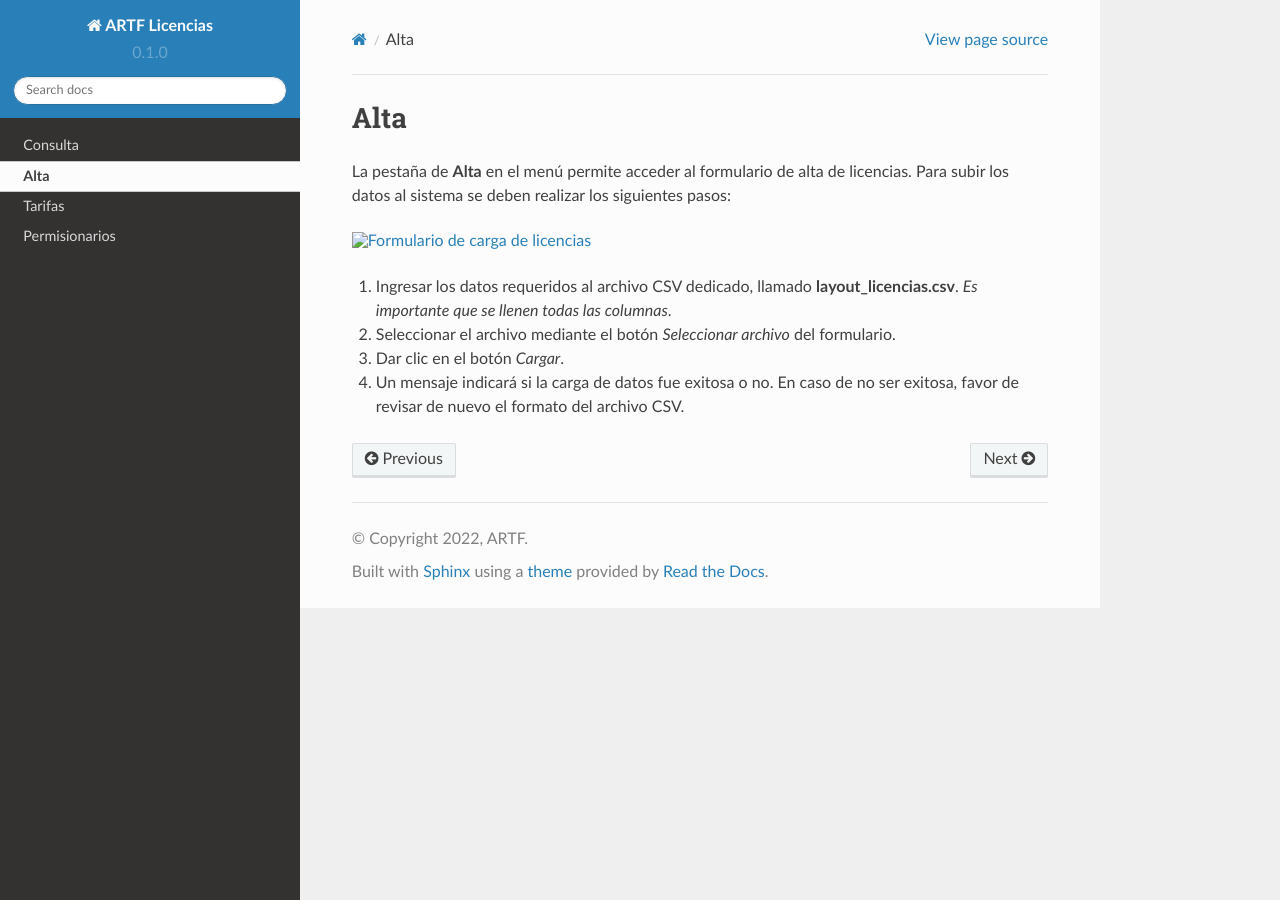
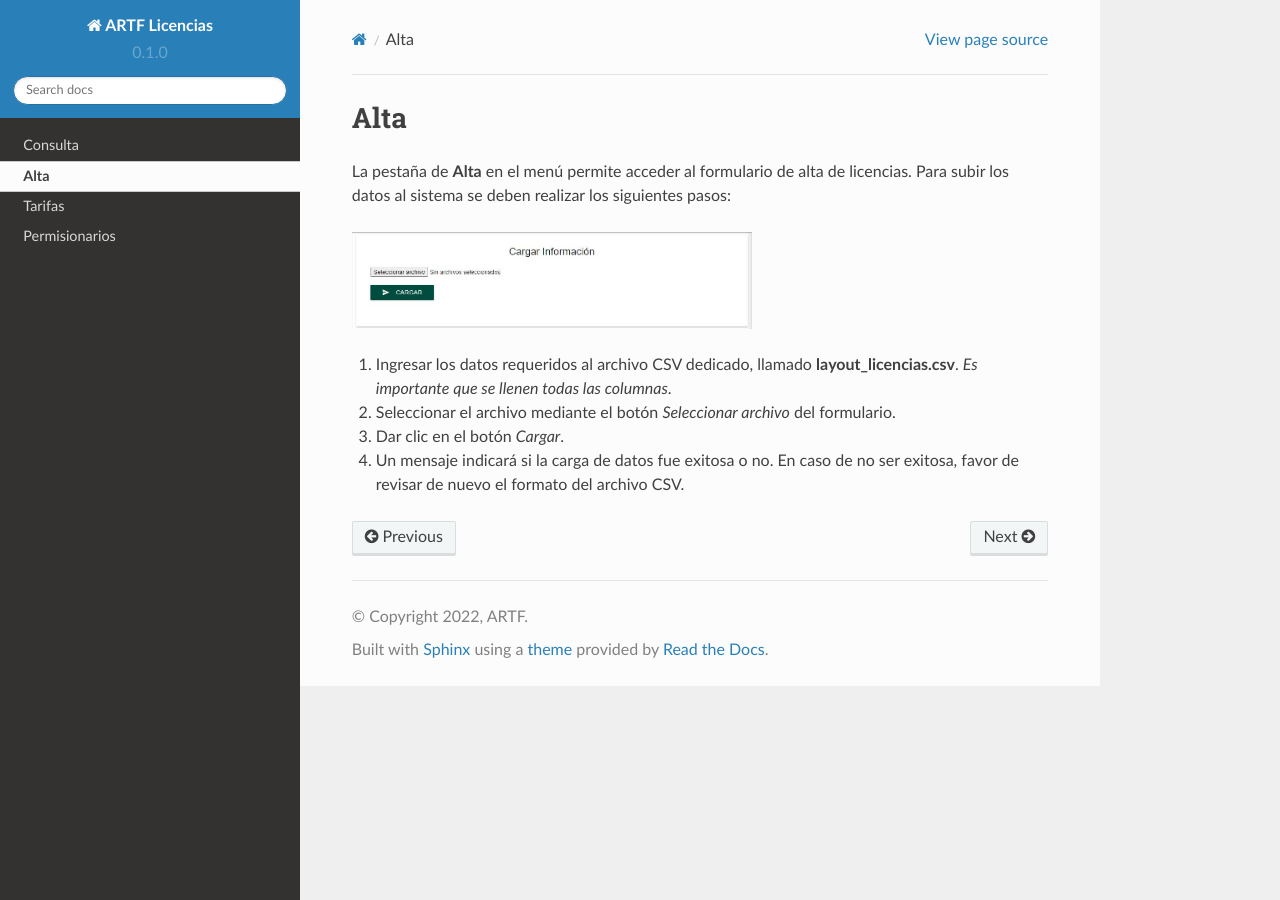
Before and after one commit to kiwi2299/artf_docs, a Sphinx documentation site: the page built from docs/source/alta.rst, in a window 1280 px wide. Built offline with Sphinx 7.4.7 and the Read the Docs theme 2.0.0, drawn with Linux system fonts in a browser that asks for light colours.

Commit message:
Update alta.rst

```diff
--- a/docs/source/alta.rst
+++ b/docs/source/alta.rst
@@ -3,7 +3,7 @@ Alta
 
 La pestaña de **Alta** en el menú permite acceder al formulario de alta de licencias. Para subir los datos al sistema se deben realizar los siguientes pasos:
 
-.. image:: images/carga_licencias.jpg
+.. image:: images/carga_licencias.JPG
   :width: 400
   :alt: Formulario de carga de licencias
 
```
